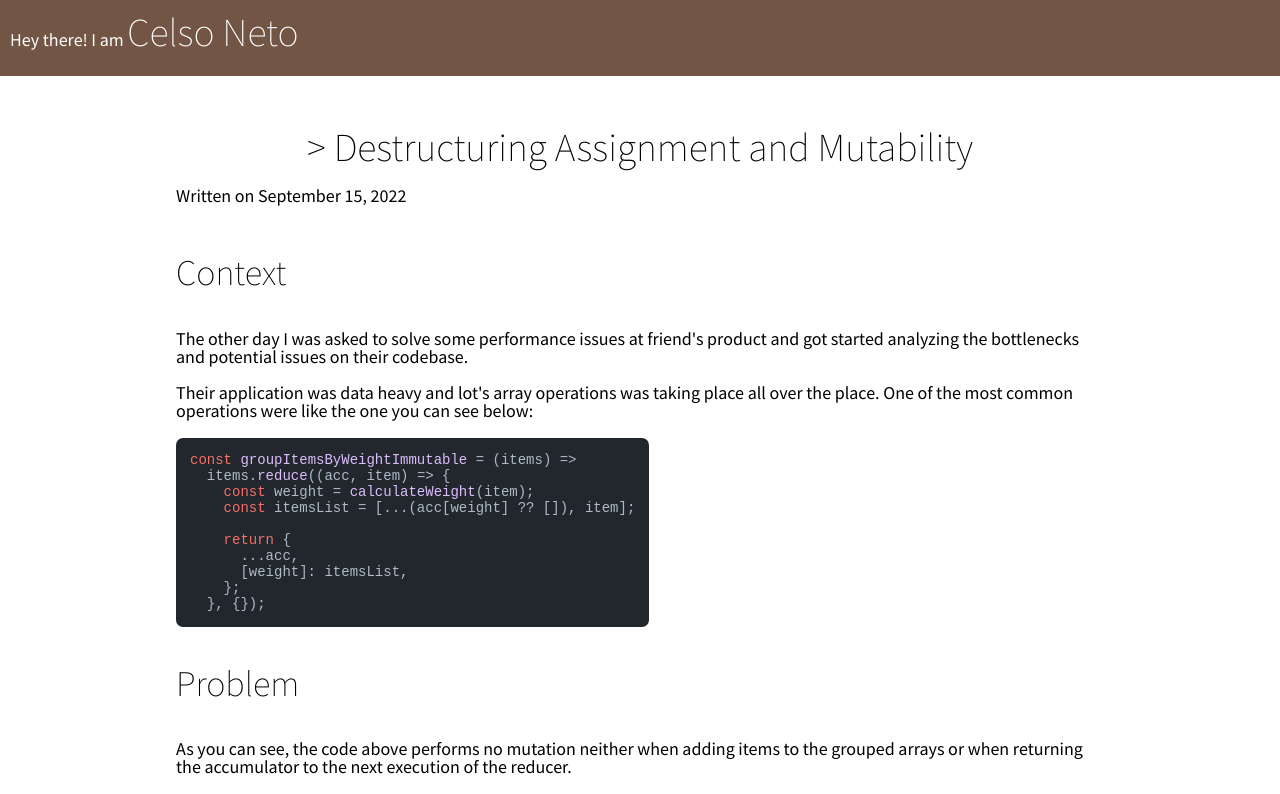
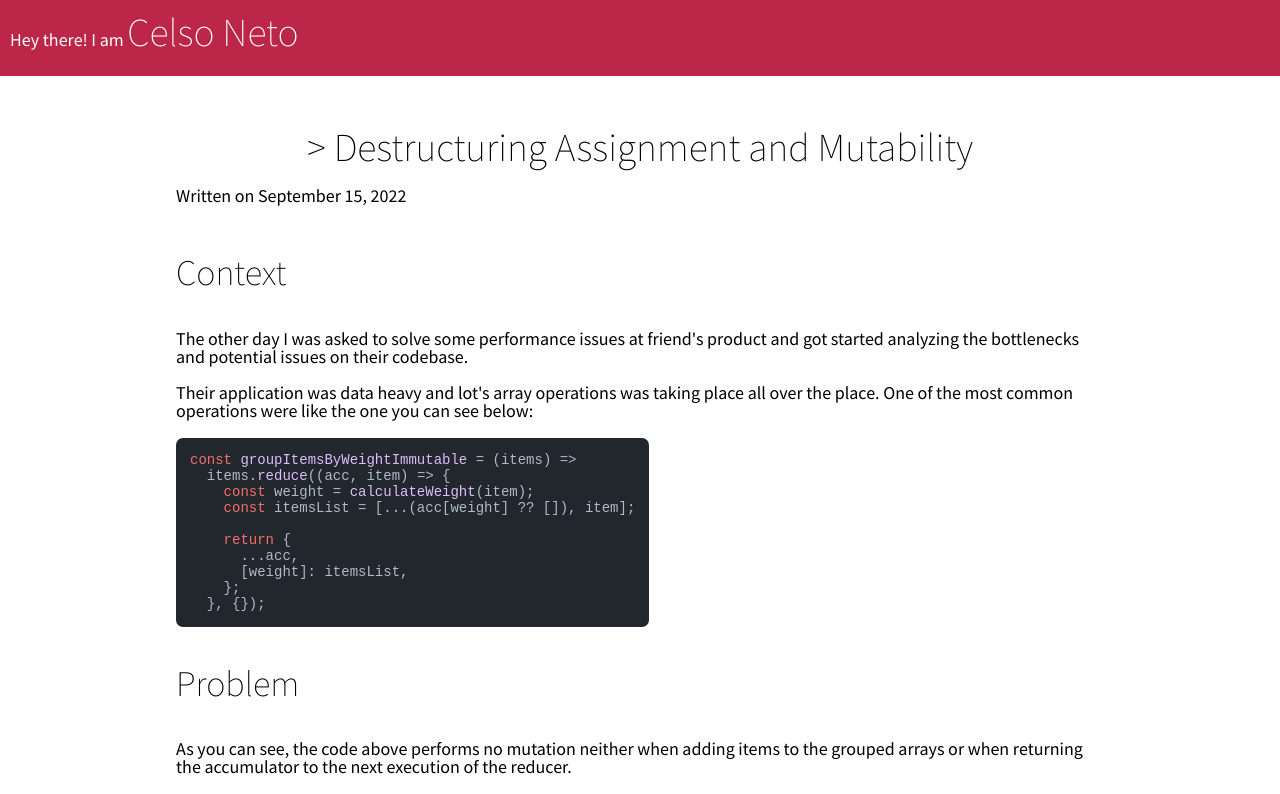
Before and after one commit to celsopalmeiraneto/personal-website, a Next.js app: page /posts/destructuring-performance in a window 1280 px wide. Shown: the top 794 px of the page. Built offline with nearby package versions, Linux system fonts and the light colour scheme.

Commit message:
feat: change top bar color
My said the brown I was using was making the website look old. I
switched to the Pantone Color of the Year 2023.

https://www.pantone.com/color-of-the-year/2023

I like this Pantone color of the year a lot.

```diff
--- a/src/pages/_app.module.scss
+++ b/src/pages/_app.module.scss
@@ -9,7 +9,7 @@ header#header,
 footer#footer {
   padding: 10px 10px;
   color: white;
-  background-color: rgb(114, 85, 68);
+  background-color: var(--pantone-viva-magenta);
 
   a {
     color: inherit;
--- a/src/pages/styles.scss
+++ b/src/pages/styles.scss
@@ -5,6 +5,7 @@
   --pantone-cloud-dancer: #f0eee9;
   --pantone-pms-448: #474026;
   --pantone-moondrop-grapes: #1c1619;
+  --pantone-viva-magenta: #bb2649;
   --post-it-color: #fffaeb;
 
   --viewport-extra-small: 576px;
```
